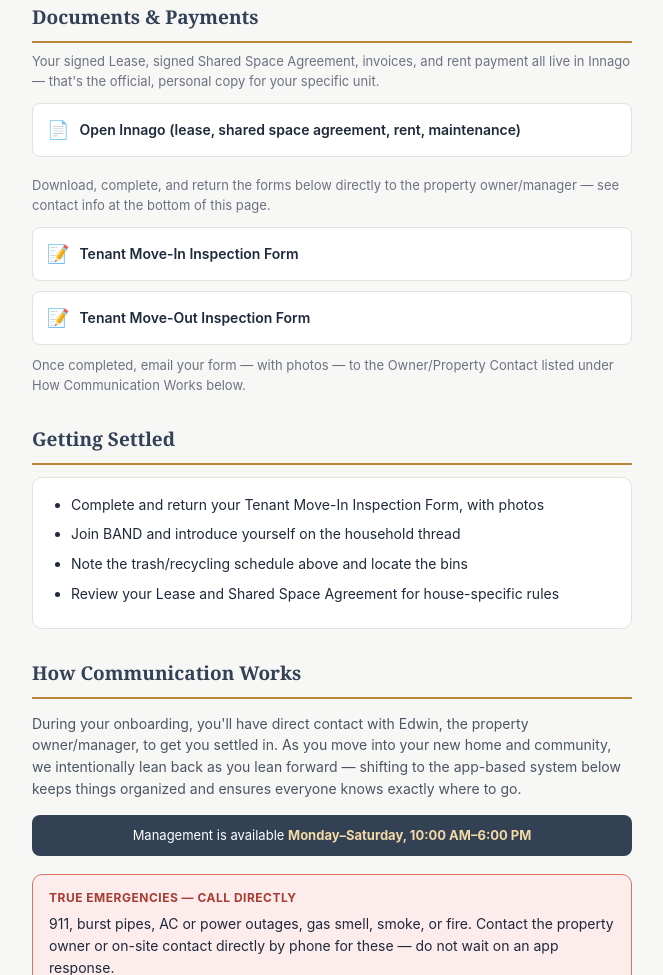
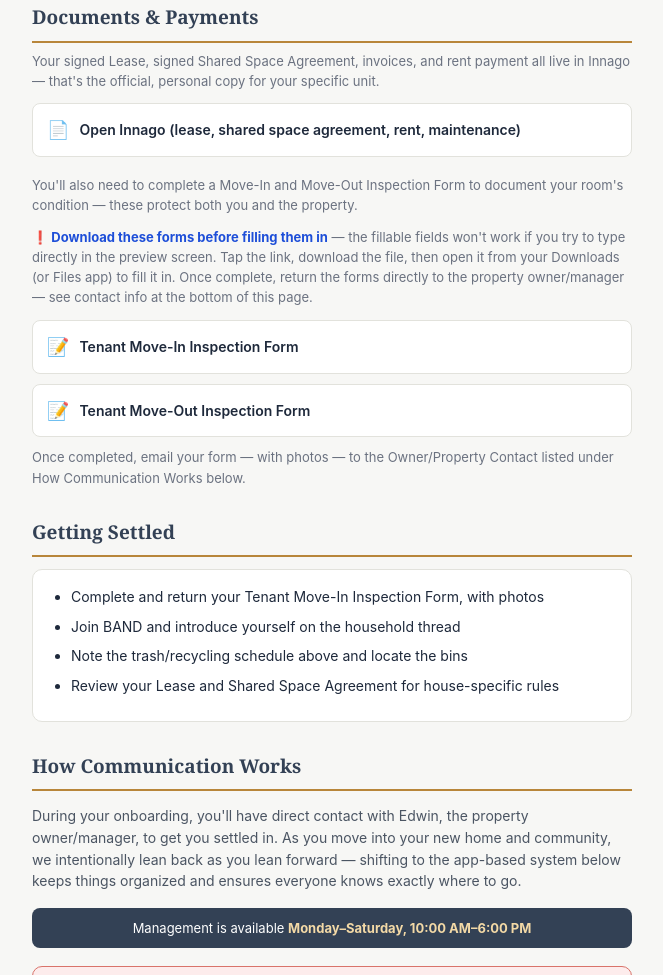
Before and after one commit to SicairosPropertyGroup/35th-Haven-Welcome, a plain HTML site: page index.html in a window 1280 px wide. Shown: the part 4358-5333 px from the top of the page, without its empty margins (308-971 px from the left). Drawn offline with Linux system fonts and the light colour scheme.

Commit message:
Add files via upload

```diff
--- a/index.html
+++ b/index.html
@@ -340,7 +340,8 @@
         <a class="doc-btn" href="https://auth.innago.com/login" target="_blank" rel="noopener"><span class="icon">📄</span> Open Innago (lease, shared space agreement, rent, maintenance)</a>
       </div>
 
-      <p class="doc-note" style="margin-top:18px;">Download, complete, and return the forms below directly to the property owner/manager — see contact info at the bottom of this page.</p>
+      <p class="doc-note" style="margin-top:18px;">You'll also need to complete a Move-In and Move-Out Inspection Form to document your room's condition — these protect both you and the property.</p>
+      <p class="doc-note" style="margin-top:6px;"><strong style="color:#1D4ED8;">❗ Download these forms before filling them in</strong> — the fillable fields won't work if you try to type directly in the preview screen. Tap the link, download the file, then open it from your Downloads (or Files app) to fill it in. Once complete, return the forms directly to the property owner/manager — see contact info at the bottom of this page.</p>
       <div class="doc-links">
         <a class="doc-btn" href="https://drive.google.com/file/d/1xmBua9AkWiuEFrD0BPPE1TszcwunHd5n/view?usp=drive_link" target="_blank" rel="noopener"><span class="icon">📝</span> Tenant Move-In Inspection Form</a>
         <a class="doc-btn" href="https://drive.google.com/file/d/1VYk0L1hZsH99MDU-NQOq8ZAjTiUMQqSA/view?usp=drive_link" target="_blank" rel="noopener"><span class="icon">📝</span> Tenant Move-Out Inspection Form</a>
```
